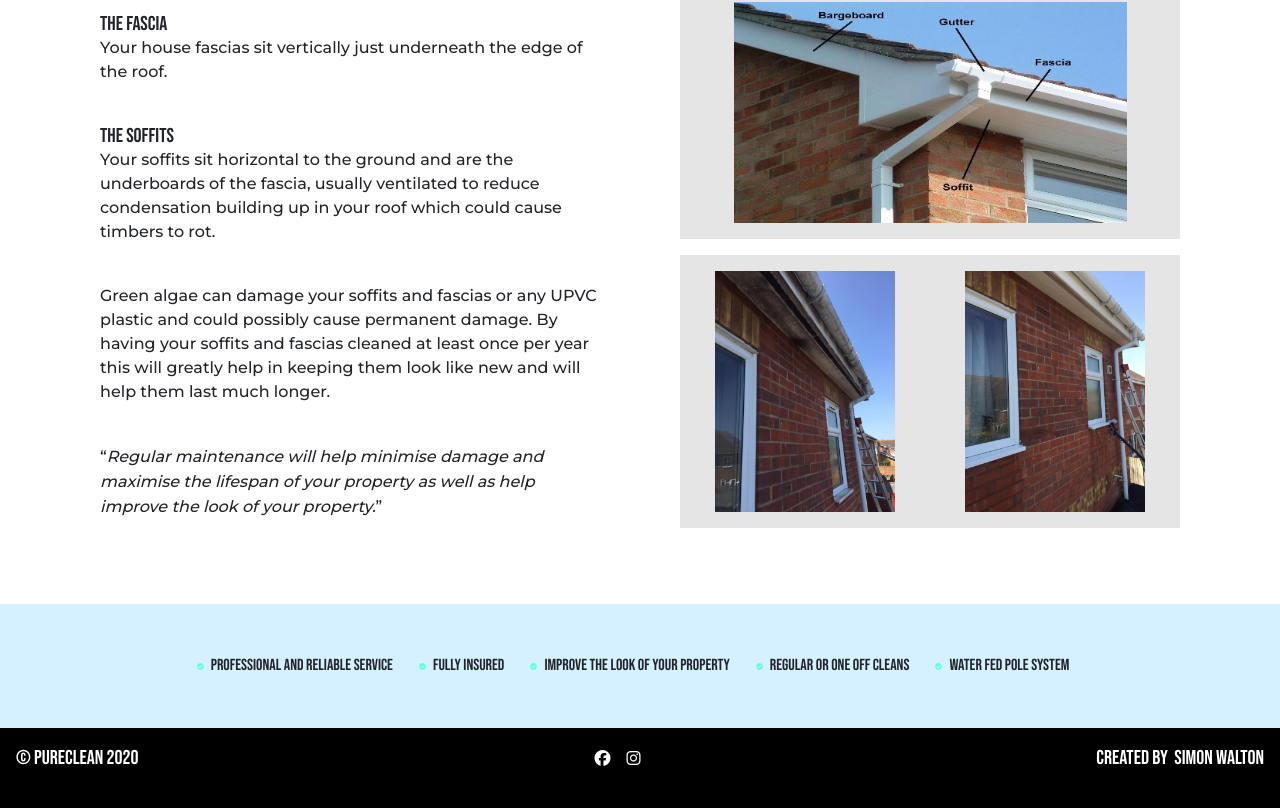
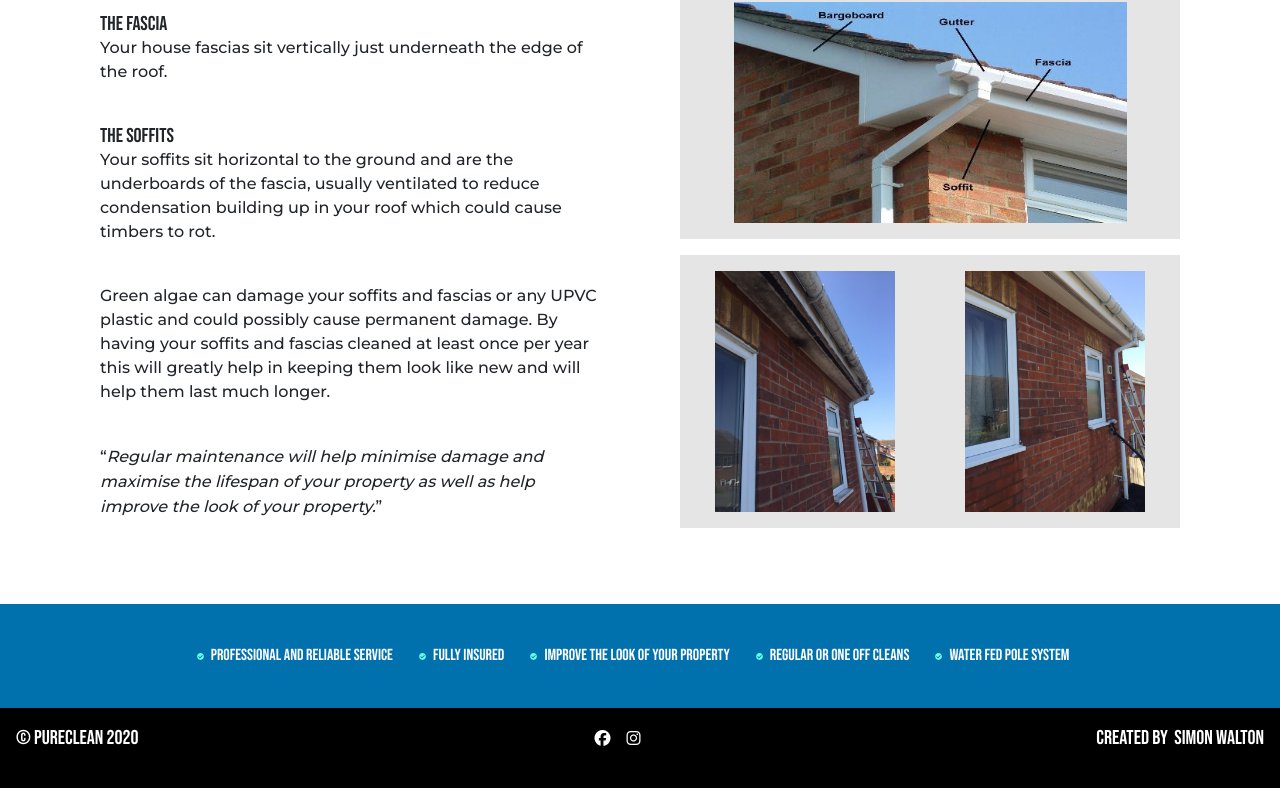
Before and after one commit to simon-a-walton/pure-clean, a React (Create React App) app: page /services in a window 1280 px wide. Shown: the part 296-1104 px from the top of the page. Built offline with nearby package versions, Linux system fonts and the light colour scheme.

Commit message:
changed ordering of SERVICES tabs and altered the height and bg color of the list

```diff
--- a/src/pages/Services.jsx
+++ b/src/pages/Services.jsx
@@ -40,7 +40,7 @@ const tabStyle = css({
 
 const checkList = css({
   display: 'inline-block',
-  lineHeight: '60px',
+  lineHeight: '40px',
   '& li': {
     paddingTop: '16px',
     fontFamily: 'Bebas Neue',
@@ -64,6 +64,9 @@ const Services = () => {
         <Tab eventKey="softfit" title={tabTitles.softfit}>
           <SoftfitTab />
         </Tab>
+         <Tab eventKey="conservatory" title={tabTitles.conservatory}>
+          <ConservatoryTab />
+        </Tab>
         <Tab eventKey="gutter" title={tabTitles.gutter}>
           <GutterTab />
         </Tab>
@@ -73,11 +76,8 @@ const Services = () => {
         <Tab eventKey="cladding" title={tabTitles.cladding}>
           <CladdingTab />
         </Tab>
-        <Tab eventKey="conservatory" title={tabTitles.conservatory}>
-          <ConservatoryTab />
-        </Tab>
       </Tabs>
-      <div {...css({backgroundColor:colors.lightBlue, display:'flex', justifyContent: 'center',  padding: '16px'})}>
+      <div {...css({background: colors.darkBlue, color: 'white', display:'flex', justifyContent: 'center',  padding: '16px'})}>
          <ul {...checkList}>
             <li>Professional and reliable service</li>
             <li>Fully insured</li>
```
